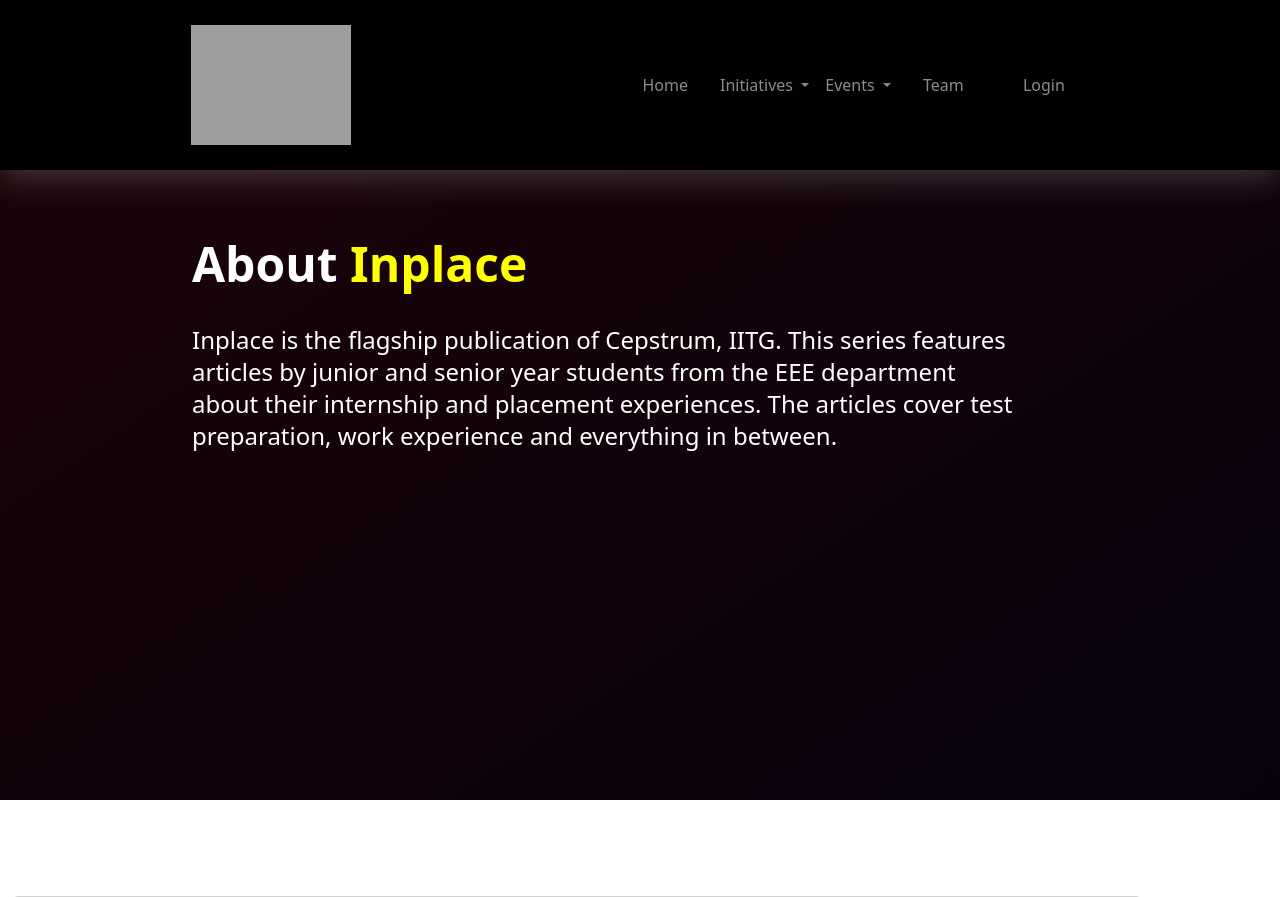
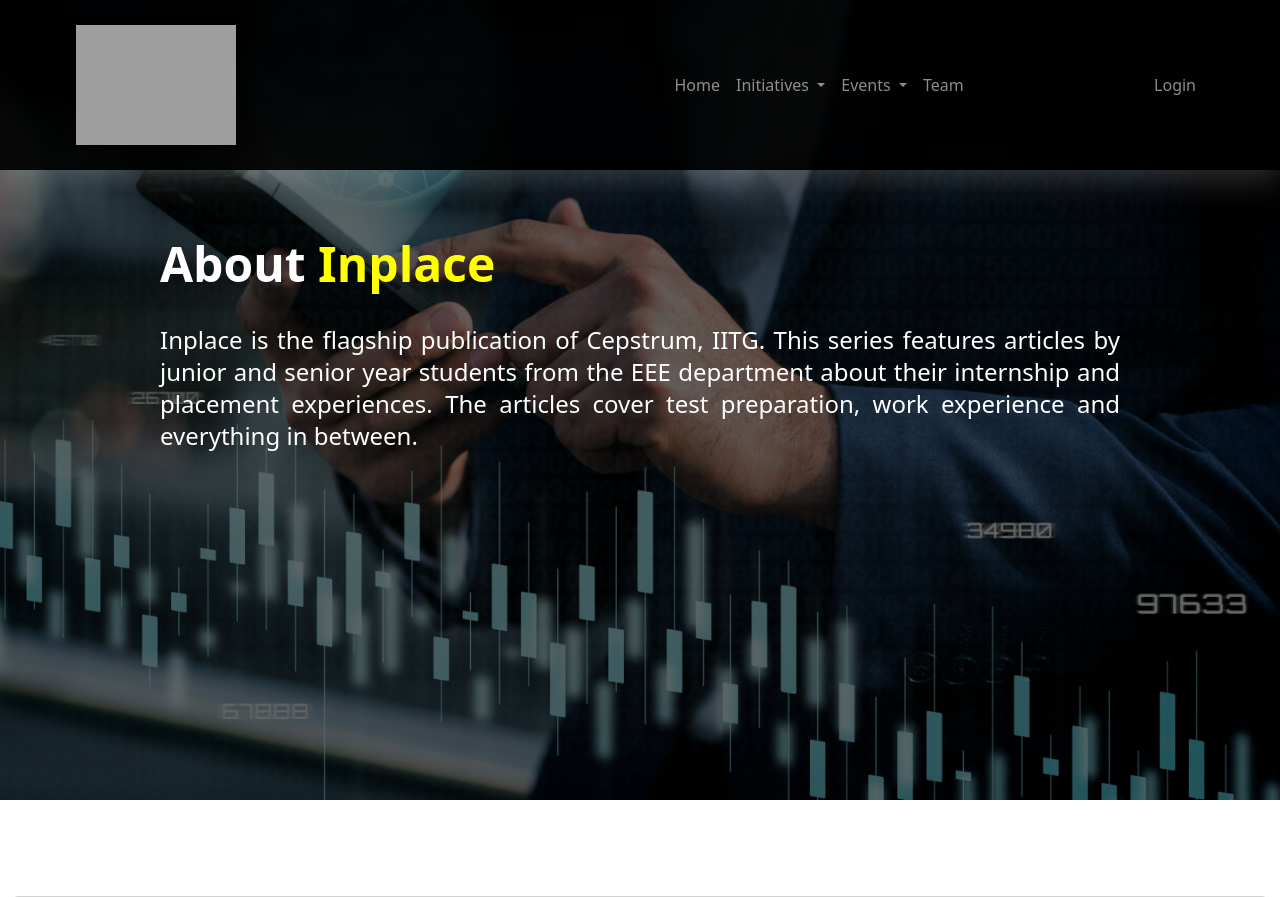
Before and after one commit to jayantjaiswal100/Cepstrum, a Django app: page /cepstrum/inplace/ in a window 1280 px wide. Shown: the top 897 px of the page. Run offline with Django 3.2, Linux system fonts and the light colour scheme; data comes from the database, SQL or seed files in the repository; parts of the project's set-up code (start-up, migrations or seed data) failed here and were passed over; some libraries are stand-ins or nearby versions; grey boxes are pictures that could not be loaded.

Commit message:
Navbar fixes Inplace background chasnged

```diff
--- a/inplace/templates/inplace/inplace_list.html
+++ b/inplace/templates/inplace/inplace_list.html
@@ -18,20 +18,21 @@
     }
 
     .carousel-item-content {
-        /* margin-top: 20%;
-  margin-left: 15%;
-  margin-right: 30%; */
+
+
+   text-align: justify;
+        width: 75%;
         font-size: 24px;
     }
-
     .carousel-item-screen {
         color: white;
         background-color: rgba(0, 0, 0, 0.6);
         width: 100%;
         height: 100%;
-        padding: 15% 20% 0 15%;
+        padding: 15% 0% 0 0%;
+        display: flex;
+        justify-content: center;
     }
-
     .link-button {
         color: white;
         background-color: #555555;
@@ -61,8 +62,7 @@
     <div class="carousel-inner" role="listbox">
         <!-- <div class="carousel-item active" style="background-image:
         url('https://static.theprint.in/wp-content/uploads/2020/03/IITG.jpg');"> -->
-        <div class="carousel-item active" style="background: rgb(17,6,35);
-        background: linear-gradient(326deg, rgba(17,6,35,1) 0%, rgba(71,7,20,1) 96%);">
+        <div class="carousel-item active"  style="background-image: url('/cepstrum/static/inplace/inplacecover.png') ">
             <div class="carousel-item-screen">
                 <div class="carousel-item-content">
                     <h1 class="text-2xl mt-5 md:text-5xl md:mt-2"><b>About <font color="yellow">Inplace</font> </h1>
@@ -96,11 +96,11 @@
 {% endblock %} {% block content %}
 <br><br><br><br>
 
-<div class="container" style="align-items: center;">
+<div class="container" style="align-items: center; ">
     {% for i in post_list %}
 
     <div class="col">
-        <div class="card mb-3" style="max-width: 90%;">
+        <div class="card mb-3" style="max-width: 100%;">
             <img src="{{i.pic.url}}" class="card-img-top" alt="...">
             <div class="card-body">
                 <a href="{% url 'inplace:detail' i.id %}">
--- a/templates/base.html
+++ b/templates/base.html
@@ -23,14 +23,17 @@
         position: absolute;
         z-index: 10;
         width: 100%;
-        padding: 20px 14%;
+        padding: 20px 5%;
         background-color: rgb(0, 0, 0, 0.9);
         backdrop-filter: blur( 4px );
         /* border-bottom: 1px solid rgba( 255, 255, 255, 0.18 ); */
         box-shadow: 0 8px 32px 0 rgba( 255, 255, 255, 0.2 );
     }
 
+    .navbar-toggler:focus {
 
+    box-shadow: 0 0 0 2px;
+}
 
     body {
         background-color: white;
@@ -90,7 +93,7 @@
             <a class="dropdown-item" href="{% url 'celebration:all' %}">Celebrations</a>
           </div>
         </li> -->
-                    <li class="nav-item active NavItem mx-3">
+                    <li class="nav-item active NavItem ">
                         <a class="nav-link" aria-current="page" href="{% url 'home' %}">Home</a>
                     </li>
                     <li class="nav-item dropdown">
@@ -157,11 +160,11 @@
                     </li>
                     {% else %}
                     {% endif %} -->
-                    <li class="nav-item active NavItem mx-3">
+                    <li class="nav-item active NavItem ">
                         <a class="nav-link" aria-current="page" href="{% url 'team:all' %}">Team</a>
                     </li>
                     {% if 'AR' in user.groups.all.0.name %}
-                    <li class="nav-item active NavItem mx-3">
+                    <li class="nav-item active NavItem ">
                         <a class="nav-link" aria-current="page" href="{% url 'timetable:adminpanel' %}">Timetable
                             Admin</a>
                     </li>
@@ -181,7 +184,7 @@
                         </ul>
                     </li>
                     {% else %}
-                    <li class="nav-item active NavItem mx-3">
+                    <li class="nav-item active NavItem ">
                         <a class="nav-link" aria-current="page" href="{% url 'accounts:login' %}">Login</a>
                     </li>
                     {% endif %}
--- a/templates/index.html
+++ b/templates/index.html
@@ -50,7 +50,7 @@
         background-color: rgb(0, 0, 0, 0.6);
         backdrop-filter: blur(4px);
         border-style: solid ;
-        /* border-width: 0.5em; */
+
 
     }
     .container::before, .container::after{
@@ -79,7 +79,7 @@
 {% endblock %} {% block carousel %}
 {% endblock %}
 {% block content %}
-<div class="wrapper" style=" height: 110vh; padding-top: 60px; background:linear-gradient(0deg, rgba(4, 32, 58, 0.4), rgba(24, 21, 49, 0.6)), url('/cepstrum/static/images/home_bg.png'); background-position: 0; background-size: cover; text-align: center; display: flex; flex-direction: column; justify-content: center; gap: 20px; align-items: center;">
+<div class="wrapper" style=" height: 100vh; padding-top: 60px; background:linear-gradient(0deg, rgba(4, 32, 58, 0.5), rgba(24, 21, 49, 0.7)), url('/cepstrum/static/images/home_bg.png'); background-position: 0; background-size: cover; text-align: center; display: flex; flex-direction: column; justify-content: center; gap: 20px; align-items: center;">
     <!-- <h1><span style="color: #fff;">about </span><span style="color: yellow;">cepstrum</span></h1>
     <div class="container w-4/5 text-sm md:text-xl md:w-3/5 flex justify-center">
         <div style="width: 95%; height: 95%; text-align: justify;">
```
Also changed, not shown: alumni/templates/alumni/bio_base.html (+6 -3 lines), bios/templates/bios/bio_base.html (+6 -2 lines), bios/templates/bios/bio_list.html (+6 -3 lines), celebration/templates/celebration/celebration_detail.html (+6 -2 lines), inked_intellects/templates/inked_intellects/inked_intellects_detail.html (+6 -3 lines), inked_intellects/templates/inked_intellects/inked_intellects_list.html (+6 -2 lines), inphase/templates/inphase/inphase_list.html (+6 -1 lines), inplace/templates/inplace/inplace_detail.html (+6 -3 lines), paperman/templates/paperman/paperman_list.html (+6 -3 lines), talk/templates/talk/home.html (+6 -3 lines), team/templates/team_list.html (+6 -2 lines), templates/allauth/account/base.html (+6 -2 lines), static/inplace/inplacecover.png (added).
